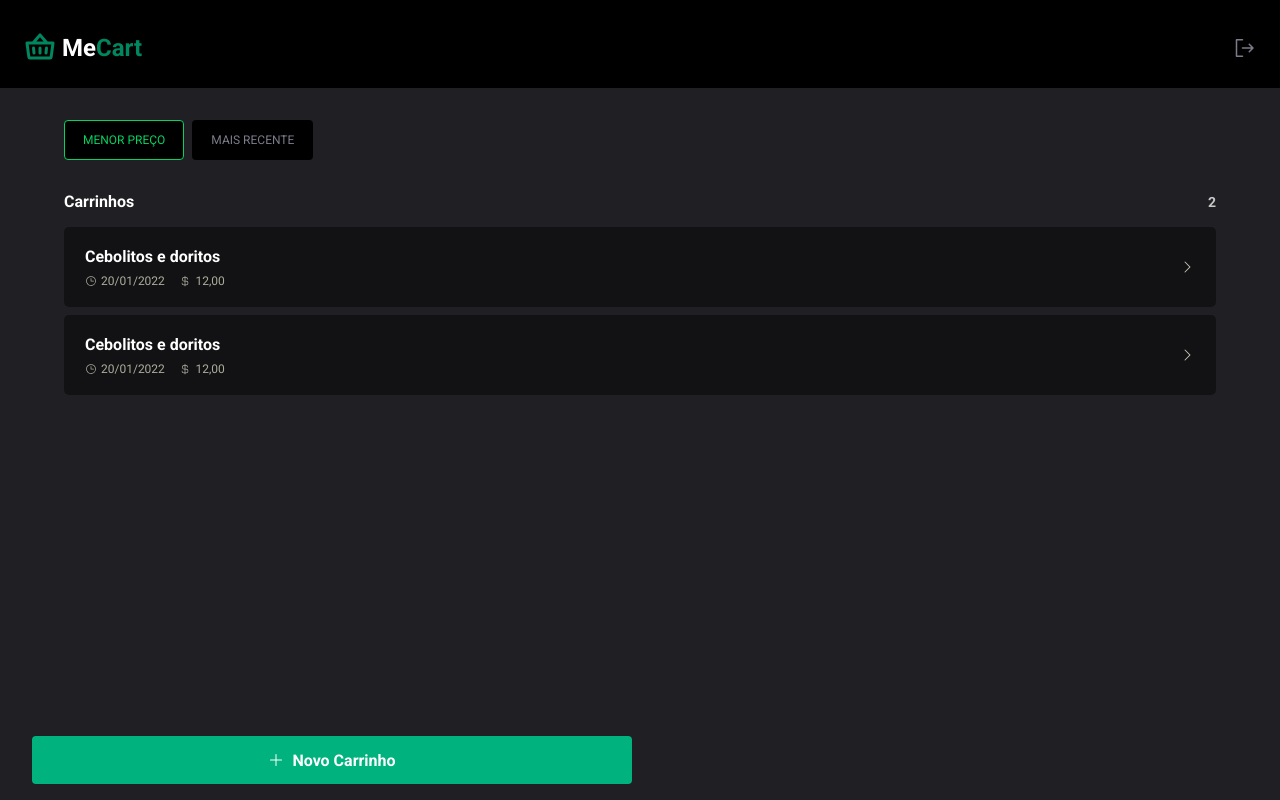
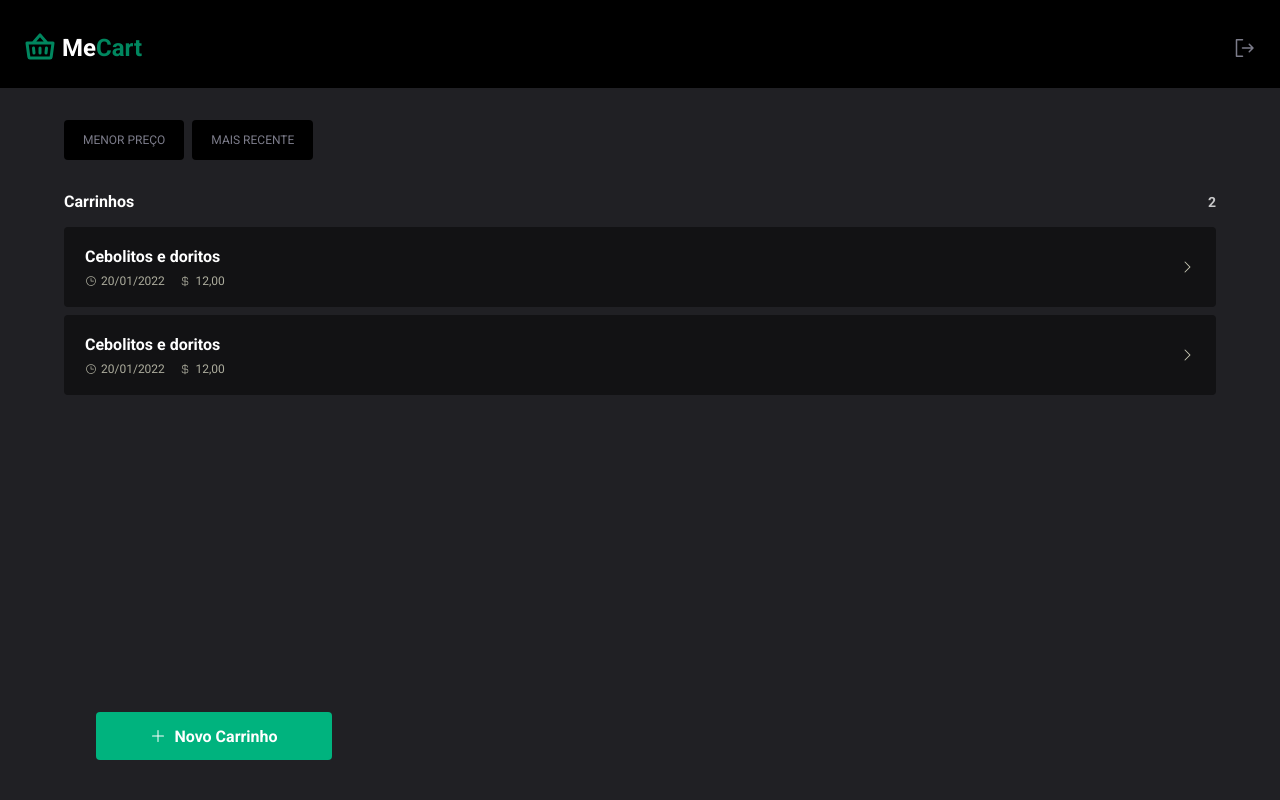
Before and after one commit to DamasoMagno/mecart-front, a React (Vite) app: page /history in a window 1280 px wide. Built offline with nearby package versions, Linux system fonts and the light colour scheme.

Commit message:
refactor: layout of login page fixed issue in alignment

```diff
--- a/src/config/stitches.config.ts
+++ b/src/config/stitches.config.ts
@@ -16,4 +16,7 @@ export const { styled, css, globalCss, keyframes } = createStitches({
       body: "Roboto, sans serif",
     },
   },
+  media: {
+    lg: '(min-width: 1024px)',
+  }
 });
--- a/src/pages/HistoryCarts/components/Cart/index.tsx
+++ b/src/pages/HistoryCarts/components/Cart/index.tsx
@@ -1,16 +1,16 @@
 import { CaretRight, Clock, CurrencyDollar } from "@phosphor-icons/react";
+
 import { Container } from "./styles";
 
 interface CartProps {
-  route: string;
   title: string;
   createdAt: string;
   totalPrice: string;
 }
 
-export function Cart({ route, createdAt, title, totalPrice }: CartProps) {
+export function Cart({ createdAt, title, totalPrice }: CartProps) {
   return (
-    <Container to={route}>
+    <Container to="/cart">
       <div className="info">
         <strong>{title}</strong>
 
--- a/src/pages/HistoryCarts/components/Cart/styles.ts
+++ b/src/pages/HistoryCarts/components/Cart/styles.ts
@@ -3,19 +3,19 @@ import { styled } from "../../../../config/stitches.config";
 
 export const Container = styled(Link, {
   background: "#121214",
-  borderRadius: 5,
+  borderRadius: "4px",
   textDecoration: "none",
   height: "5rem",
   color: "rgba(255, 255, 230, 0.75)",
   border: "1px solid transparent",
   position: "relative",
-  transition: "all .25s",
   padding: "1.15rem 1.25rem",
+  marginBottom: ".5rem",
   display: "flex",
   justifyContent: "space-between",
   alignItems: "center",
   gap: ".25rem",
-  marginBottom: ".5rem",
+  transition: "all .25s",
 
   ".info": {
     display: "flex",
--- a/src/pages/HistoryCarts/index.tsx
+++ b/src/pages/HistoryCarts/index.tsx
@@ -1,23 +1,20 @@
 import { useState } from "react";
 import { Plus } from "@phosphor-icons/react";
-import { useNavigate } from "react-router-dom";
 
 import { Button } from "../../components/Button";
 import { Header } from "../../components/Header";
 import { CreateCartModal } from "./components/CreateCartModal";
 import { Cart } from "./components/Cart";
 
-import { Container, Content } from "./styles";
+import { Content } from "./styles";
 
 export function HistoryCarts() {
-  const navigate = useNavigate();
-
   const [cartOpen, setCartOpen] = useState(false);
 
   const toggleCartOpen = () => setCartOpen(!cartOpen);
 
   return (
-    <Container>
+    <div>
       <Header />
 
       <Content>
@@ -33,13 +30,11 @@ export function HistoryCarts() {
 
           <ul>
             <Cart
-              route="/cart"
               title="Cebolitos e doritos"
               createdAt="20/01/2022"
               totalPrice="32,00"
             />
             <Cart
-              route="/cart"
               title="Cebolitos e doritos"
               createdAt="20/01/2022"
               totalPrice="32,00"
@@ -55,6 +50,6 @@ export function HistoryCarts() {
       </Content>
 
       <CreateCartModal openModal={cartOpen} onOpenModal={toggleCartOpen} />
-    </Container>
+    </div>
   );
 }
--- a/src/pages/HistoryCarts/styles.ts
+++ b/src/pages/HistoryCarts/styles.ts
@@ -1,10 +1,4 @@
 import { styled } from "../../config/stitches.config";
-
-export const Container = styled("div", {
-  display: "flex",
-  flexDirection: "column",
-  width: "100%",
-});
 
 export const Content = styled("main", {
   padding: "0 1.5rem 1rem",
@@ -38,7 +32,7 @@ export const Content = styled("main", {
       transition: "all .25s",
       cursor: "pointer",
 
-      "&:hover, &:focus, &:first-child": {
+      "&:hover, &:focus, &.selected": {
         border: "1px solid $green300",
         outline: "$green300",
         color: "$green300",
@@ -53,11 +47,11 @@ export const Content = styled("main", {
     gap: ".25rem",
 
     ".cartQuantity": {
+      color: "$white",
+      marginBottom: ".75rem",
       display: "flex",
       justifyContent: "space-between",
       alignItems: "center",
-      color: "$white",
-      margin: "0 0 .75rem",
 
       span: {
         fontSize: ".875rem",
@@ -68,9 +62,15 @@ export const Content = styled("main", {
 
   footer: {
     position: "fixed",
-    bottom: "2%",
+    bottom: "5%",
+    left: 0,
     width: "100%",
-    left: 0,
     padding: "0 2rem",
+    transition: "all 1s",
+
+    "@lg": {
+      width: "300px",
+      left: "auto"
+    }
   },
 });
--- a/src/pages/SignIn/styles.ts
+++ b/src/pages/SignIn/styles.ts
@@ -17,12 +17,12 @@ export const Content = styled("div", {
   width: "100%",
   maxWidth: "600px",
   margin: "0 auto 3rem",
+  padding: "0 1.125rem",
   display: "flex",
   flexDirection: "column",
   textAlign: "center",
   alignItems: "center",
   justifyContent: "space-between",
-  padding: "0 1.125rem",
 
   ".logo": {
     animation: `${alternateSizeIcon} 1.5s infinite`,
@@ -30,7 +30,6 @@ export const Content = styled("div", {
   },
 
   ".description": {
-    marginTop: "8rem",
     display: "flex",
     flexDirection: "column",
     alignItems: "center",
```
Also changed, not shown: vercel.json (added).
